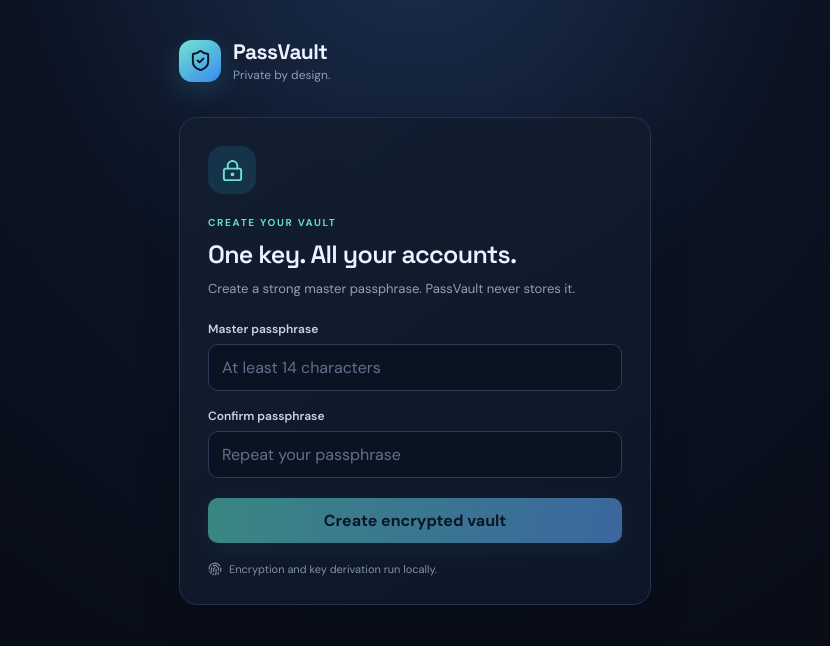
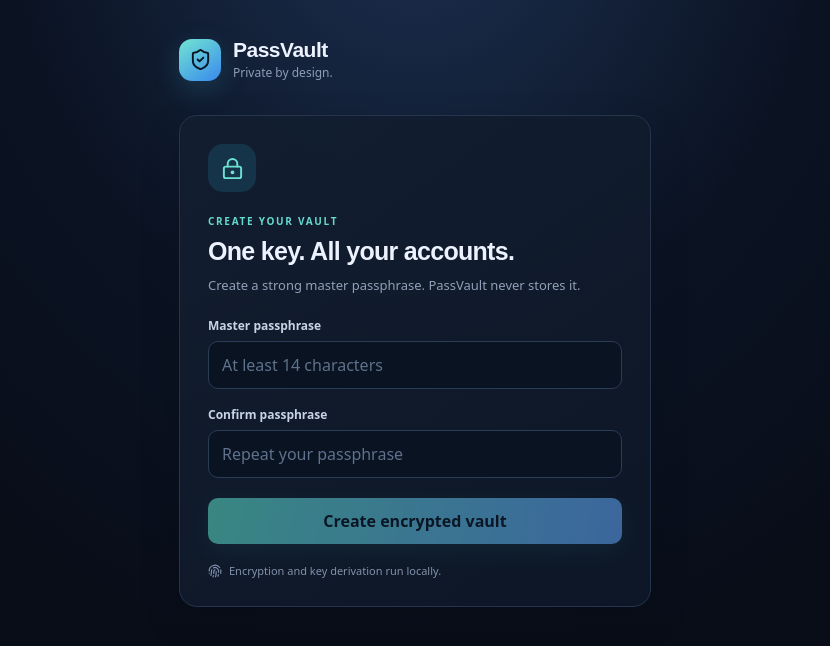
Before and after one commit to aayushgup80/PassVault, a React (Vite) app: page / in a window 1280 px wide. Shown: the top 646 px of the page, without its empty margins (225-1055 px from the left). Built offline with nearby package versions, Linux system fonts and the light colour scheme.

Commit message:
privacy: use system fonts without external font requests

```diff
--- a/src/styles.css
+++ b/src/styles.css
@@ -1,5 +1,3 @@
-@import url('https://fonts.googleapis.com/css2?family=DM+Sans:wght@400;500;600;700&family=Space+Grotesk:wght@500;600;700&display=swap');
-
 :root{font-family:'DM Sans',ui-sans-serif,system-ui,sans-serif;color:#edf2ff;background:#080d18;font-synthesis:none;text-rendering:optimizeLegibility;color-scheme:dark;font-optical-sizing:auto}
 *{box-sizing:border-box}
 body{margin:0;min-width:360px;min-height:560px;background:radial-gradient(ellipse at 50% -20%,#1d3152 0%,#0b1323 45%,#080d18 78%);color:#edf2ff}
```
